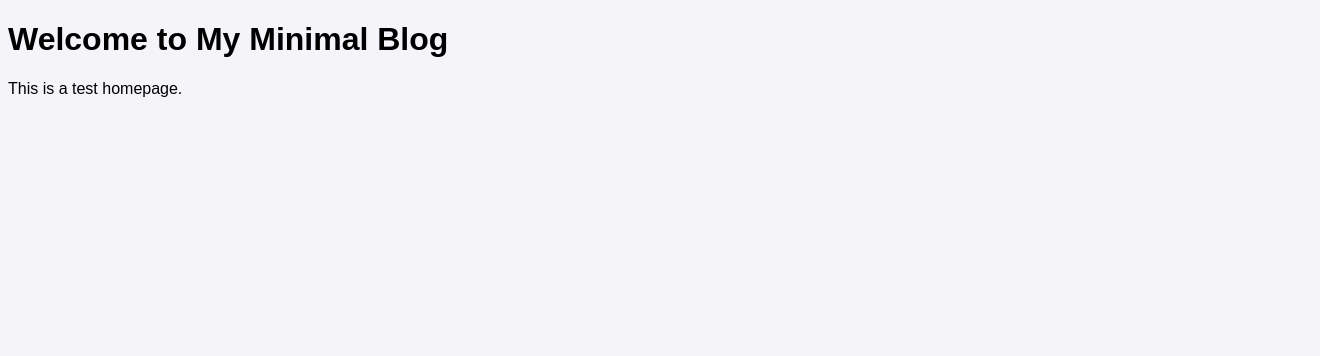
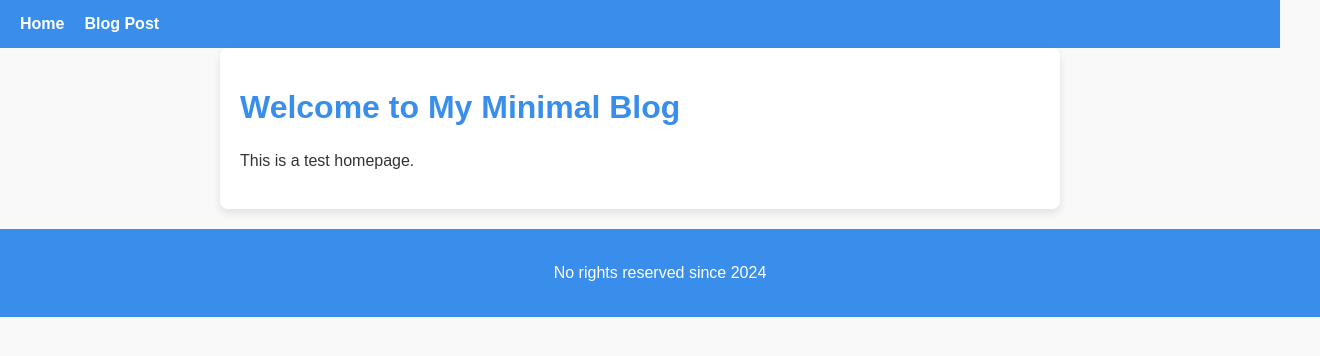
Before and after one commit to Gr8Gatsby/minimal-blog, an Eleventy site: page pages/index.njk in a window 1280 px wide. Shown: the whole page, 1320 px wide, since content can reach past the window. Built offline with nearby package versions, Linux system fonts and the light colour scheme; Eleventy itself is replaced by a stand-in of ours; files that its build step writes are made by us from their sources.

Commit message:
adding layout styles

```diff
--- /dev/null
+++ b/_includes/footer.njk
@@ -0,0 +1,3 @@
+<footer>
+    <p>No rights reserved since 2024</p>
+</footer>
--- /dev/null
+++ b/_includes/header.njk
@@ -0,0 +1,8 @@
+<header>
+    <nav>
+        <ul>
+            <li><a href="{{ '/index.html' | url }}">Home</a></li>
+            <li><a href="{{ '/posts/post1.html' | url }}">Blog Post</a></li> <!-- Add more links as needed -->
+        </ul>
+    </nav>
+</header>
--- a/_includes/layouts/base.njk
+++ b/_includes/layouts/base.njk
@@ -6,8 +6,10 @@
   <link rel="stylesheet" href="{{ '/assets/css/styles.css' | url }}" />
 </head>
 <body>
+  {% include 'header.njk' %}
   <main>
     {{ content | safe }}
   </main>
+  {% include 'footer.njk' %}
 </body>
 </html>
--- a/assets/css/styles.css
+++ b/assets/css/styles.css
@@ -1,4 +1,62 @@
 body {
-    background-color: #f4f4f9;
-    font-family: Arial, sans-serif;
+    background-color: #f9f9f9; /* Light gray background for contrast */
+    font-family: 'Arial', sans-serif; /* Clean font */
+    margin: 0;
+    padding: 0;
+    color: #333; /* Dark gray text for readability */
 }
+
+header {
+    background-color: #3a8eeb; /* Vibrant blue header */
+    color: white; /* White text on header */
+    padding: 15px 20px; /* Spacing */
+}
+
+nav ul {
+    list-style-type: none; /* Remove bullets */
+    padding: 0; /* Remove padding */
+    margin: 0; /* Remove margin */
+    display: flex; /* Flexbox for horizontal alignment */
+}
+
+nav ul li {
+    margin-right: 20px; /* Space between links */
+}
+
+nav ul li a {
+    color: white; /* White text for links */
+    text-decoration: none; /* No underline */
+    font-weight: bold; /* Bold text for emphasis */
+}
+
+nav ul li a:hover {
+    text-decoration: underline; /* Underline on hover */
+}
+
+main {
+    padding: 20px; /* Add padding for main content */
+    max-width: 800px; /* Limit width for better readability */
+    margin: auto; /* Center content */
+    background: white; /* White background for main content */
+    border-radius: 8px; /* Rounded corners */
+    box-shadow: 0 4px 8px rgba(0, 0, 0, 0.1); /* Subtle shadow */
+}
+
+h1 {
+    color: #3a8eeb; /* Header color matching nav */
+}
+
+footer {
+    background-color: #3a8eeb; /* Footer same color as header */
+    color: white; /* White text */
+    text-align: center; /* Centered text */
+    padding: 15px 20px; /* Spacing */
+    position: relative; /* Allow for footer to stay at the bottom */
+    bottom: 0;
+    width: 100%;
+    margin-top: 20px; /* Space above footer */
+}
+
+p {
+    line-height: 1.6; /* Improve readability with line height */
+}
--- a/package.json
+++ b/package.json
@@ -3,6 +3,9 @@
   "version": "1.0.0",
   "main": "index.js",
   "scripts": {
+    "start": "npx @11ty/eleventy --serve",
+    "build": "npx @11ty/eleventy",
+    "deploy": "npx @11ty/eleventy && git add . && git commit -m 'Deploy to GitHub Pages' && git push origin gh-pages",
     "test": "echo \"Error: no test specified\" && exit 1"
   },
   "keywords": [],
```
Also changed, not shown: 2 other files.
